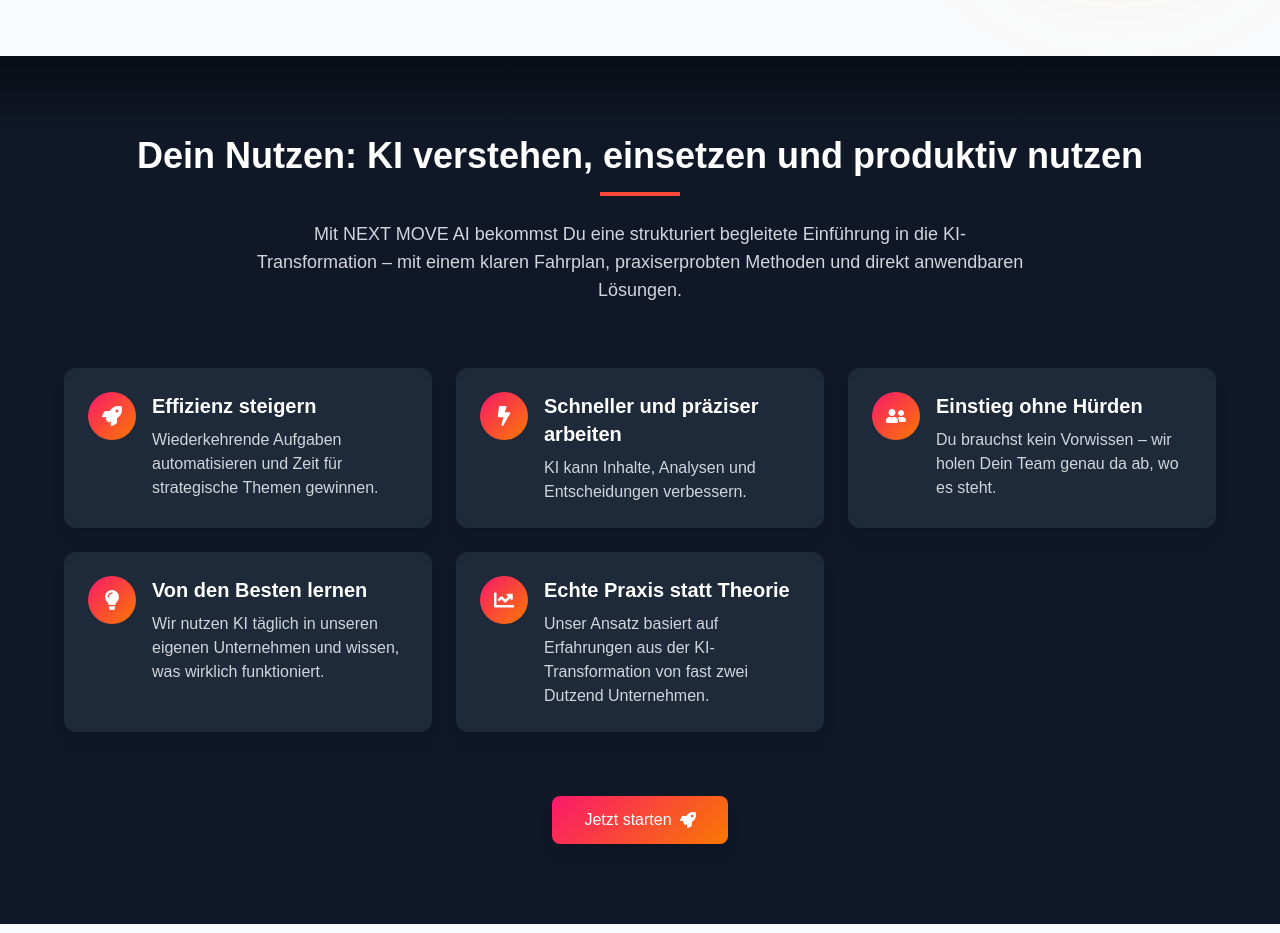
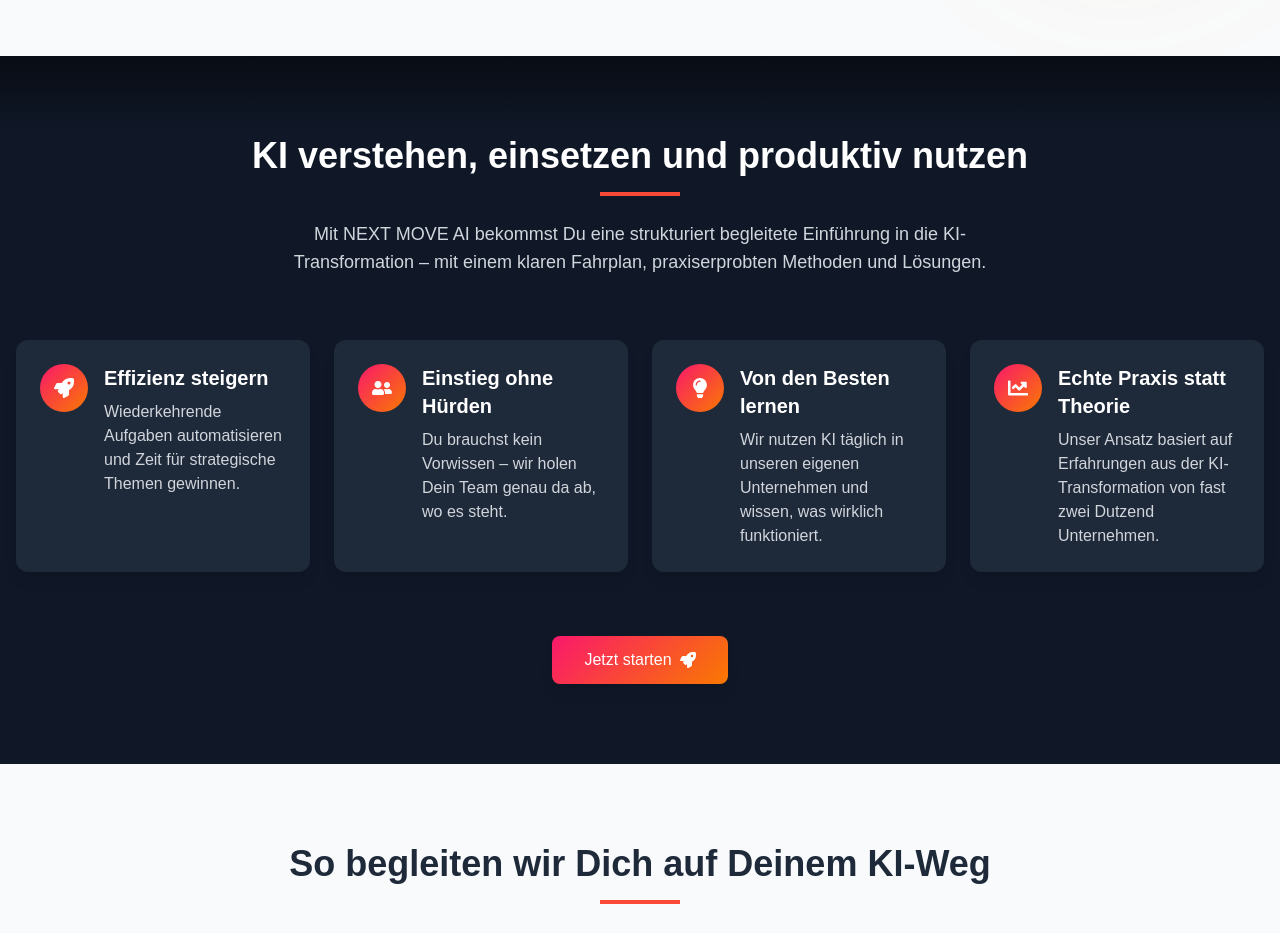
Before and after one commit to loschke/next-move-landing, a Next.js app: page / in a window 1280 px wide. Shown: the part 1580-2513 px from the top of the page. Built offline with nearby package versions, Linux system fonts and the light colour scheme.

Commit message:
optimize benfefits

```diff
--- a/components/Benefits.tsx
+++ b/components/Benefits.tsx
@@ -9,11 +9,6 @@
       icon: FaRocket,
       title: "Effizienz steigern",
       description: "Wiederkehrende Aufgaben automatisieren und Zeit für strategische Themen gewinnen."
-    },
-    {
-      icon: FaBolt,
-      title: "Schneller und präziser arbeiten",
-      description: "KI kann Inhalte, Analysen und Entscheidungen verbessern."
     },
     {
       icon: FaUserFriends,
@@ -48,7 +43,7 @@
           transition={{ duration: 0.5 }}
         >
           <h2 className="text-3xl md:text-4xl font-bold mb-4">
-            Dein Nutzen: KI verstehen, einsetzen und produktiv nutzen
+            KI verstehen, einsetzen und produktiv nutzen
           </h2>
 
           <motion.div
@@ -66,11 +61,11 @@
             viewport={{ once: true }}
             transition={{ duration: 0.5, delay: 0.3 }}
           >
-            Mit NEXT MOVE AI bekommst Du eine strukturiert begleitete Einführung in die KI-Transformation – mit einem klaren Fahrplan, praxiserprobten Methoden und direkt anwendbaren Lösungen.
+            Mit NEXT MOVE AI bekommst Du eine strukturiert begleitete Einführung in die KI-Transformation – mit einem klaren Fahrplan, praxiserprobten Methoden und Lösungen.
           </motion.p>
         </motion.div>
 
-        <div className="grid grid-cols-1 md:grid-cols-2 lg:grid-cols-3 gap-6 max-w-6xl mx-auto">
+        <div className="grid grid-cols-1 md:grid-cols-2 lg:grid-cols-4 gap-6 max-w-8xl mx-auto">
           {benefits.map((benefit, index) => (
             <motion.div
               key={index}
```
